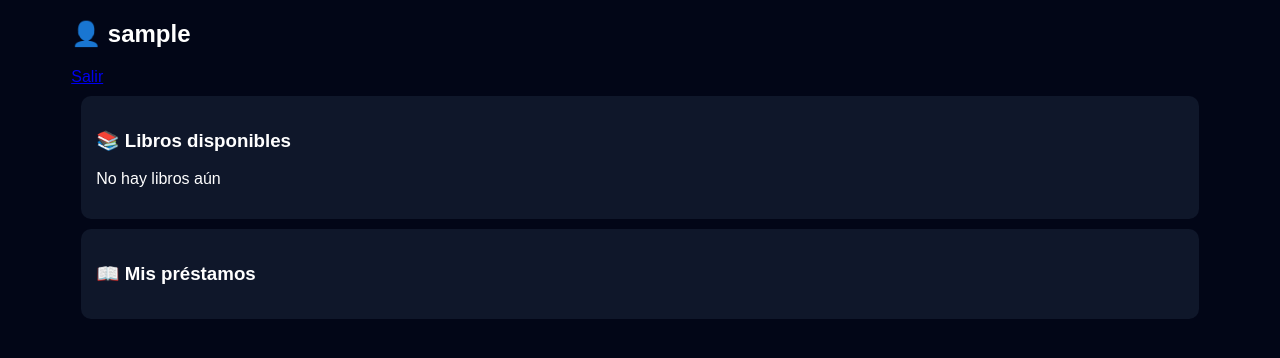
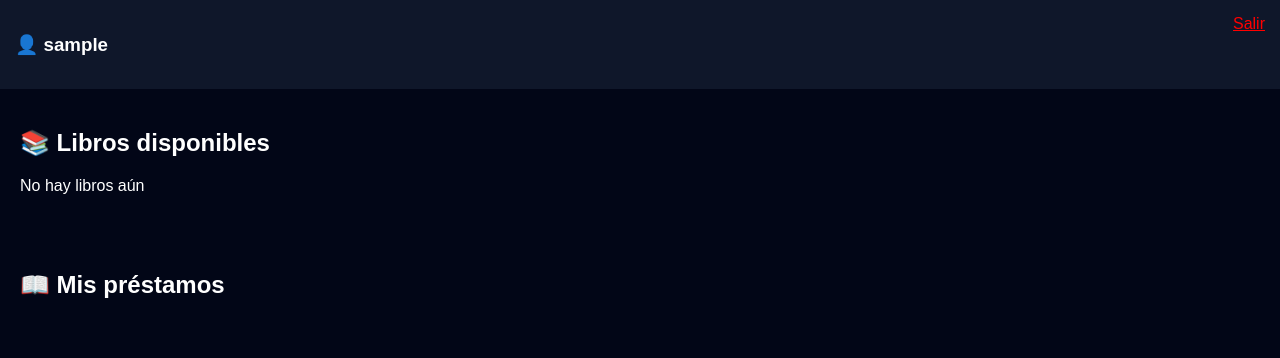
Before and after one commit to juanariasn-cmyk/proyecto-biblioteca, a Flask app: page /dashboard in a window 1280 px wide. Shown: the top 358 px of the page. Run offline with Flask 3, Linux system fonts and the light colour scheme; the visitor is signed in with stand-in values (Sample User, id 1); data that the repository does not hold is empty.

Commit message:
Update dashboard.html

```diff
--- a/web_app/templates/dashboard.html
+++ b/web_app/templates/dashboard.html
@@ -5,25 +5,55 @@
 
 <style>
 body{
+    margin:0;
+    font-family:Arial;
     background:#020617;
     color:white;
-    font-family:Arial;
 }
-.container{
-    width:90%;
-    margin:auto;
-}
-.card{
+
+.header{
     background:#0f172a;
     padding:15px;
-    margin:10px;
+    display:flex;
+    justify-content:space-between;
+}
+
+.grid{
+    display:grid;
+    grid-template-columns: repeat(auto-fill, minmax(200px,1fr));
+    gap:15px;
+    padding:20px;
+}
+
+.card{
+    background:#1e293b;
+    border-radius:10px;
+    padding:10px;
+    text-align:center;
+    transition:0.3s;
+}
+.card:hover{
+    transform:scale(1.05);
+}
+
+img{
+    width:100%;
+    height:200px;
+    object-fit:cover;
     border-radius:10px;
 }
+
 button{
     background:#3b82f6;
+    border:none;
+    padding:8px;
     color:white;
-    border:none;
-    padding:5px;
+    border-radius:6px;
+    cursor:pointer;
+}
+
+.section{
+    padding:20px;
 }
 </style>
 
@@ -31,53 +61,62 @@ button{
 
 <body>
 
-<div class="container">
+<div class="header">
+<h3>👤 {{ session.get('user') }}</h3>
+<a href="/logout" style="color:red;">Salir</a>
+</div>
 
-<h2>👤 {{ session.get('user') }}</h2>
-<a href="/logout">Salir</a>
-
-<div class="card">
-<h3>📚 Libros disponibles</h3>
+<div class="section">
+<h2>📚 Libros disponibles</h2>
 
 {% if libros %}
+<div class="grid">
+
 {% for l in libros %}
-    <div style="margin:10px;">
-        <img src="{{ url_for('static', filename='uploads/' + (l[3] or 'default.png')) }}" width="100">
+<div class="card">
 
-        <b>{{ l[1] }}</b><br>
-        {{ l[2] }}
+<img src="{{ url_for('static', filename='uploads/' + (l[3] or 'default.png')) }}">
+
+<h4>{{ l[1] }}</h4>
+<p>{{ l[2] }}</p>
 
 {% if l[4]==1 %}
-            <a href="/prestar/{{ l[0] }}"><button>📥 Pedir</button></a>
+<a href="/prestar/{{ l[0] }}">
+<button>📥 Pedir</button>
+</a>
 {% else %}
-            ❌ Prestado
+<p style="color:red;">No disponible</p>
 {% endif %}
+
 </div>
 {% endfor %}
+
+</div>
 {% else %}
 <p>No hay libros aún</p>
 {% endif %}
-
 </div>
 
-<div class="card">
-<h3>📖 Mis préstamos</h3>
+<div class="section">
+<h2>📖 Mis préstamos</h2>
 
 {% for p in prestamos %}
-<div>
+<div style="margin:10px; background:#1e293b; padding:10px; border-radius:10px;">
+
 {{ p[1] }}
 
 {% if p[3]==0 %}
-<a href="/devolver/{{ p[0] }}"><button>Devolver</button></a>
+<a href="/devolver/{{ p[0] }}">
+<button>Devolver</button>
+</a>
 {% else %}
 ✔ Devuelto
 {% endif %}
+
 </div>
 {% endfor %}
 
 </div>
 
-</div>
-
 </body>
 </html>
```
Lines whose indentation alone changed are shown as unchanged.
